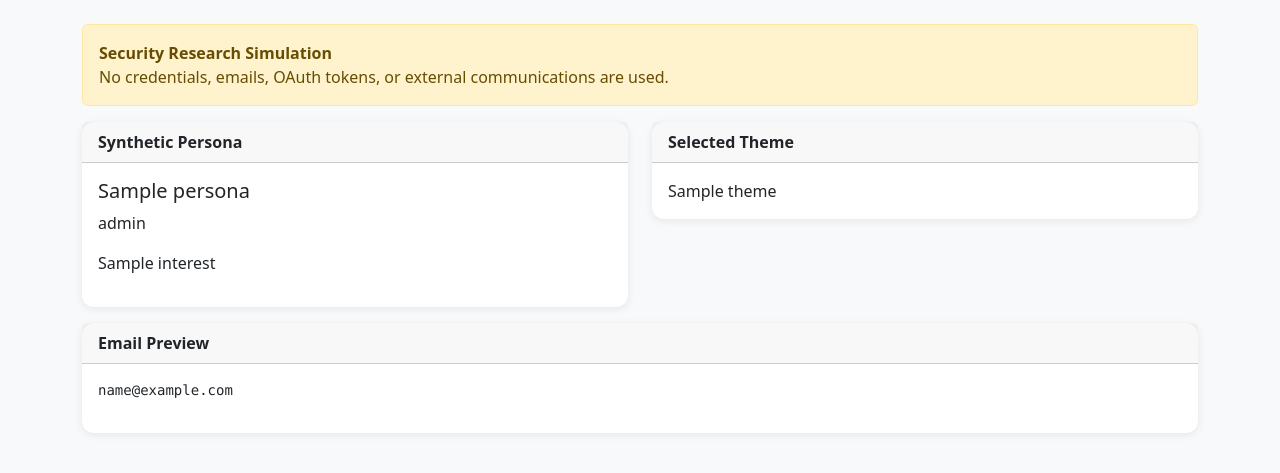
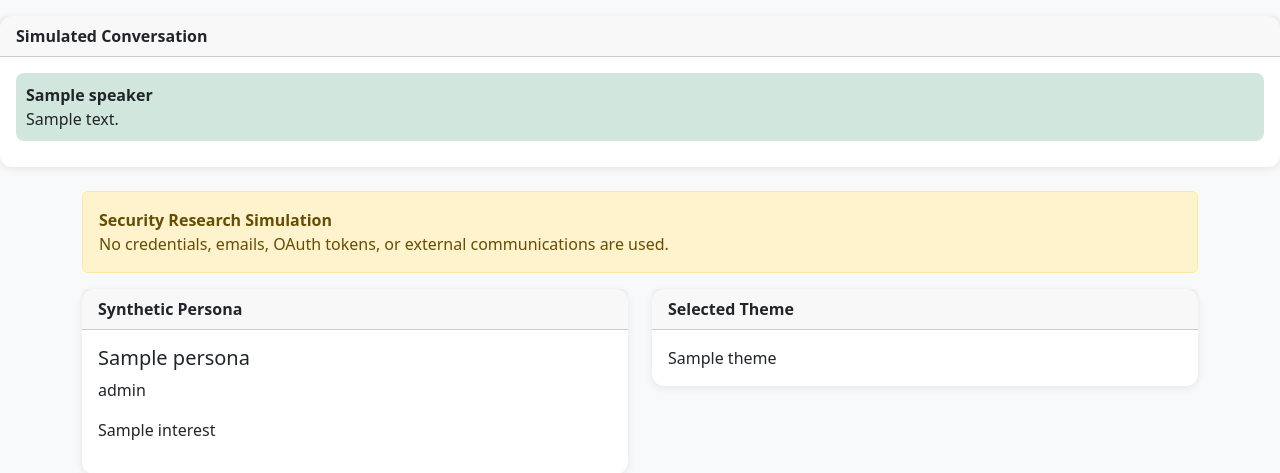
Before and after one commit to PrashantKrCS/PromptSpy-Lab, a Flask app: template templates/dashboard.html in a window 1280 px wide. Shown: the top 473 px of the page. Run offline with Flask 3, Linux system fonts and the light colour scheme; the template is opened without the code that fills it: most values are stand-ins (such as "Sample title", 1, 10 or a date in 2020).

Commit message:
Update dashboard.html

```diff
--- a/templates/dashboard.html
+++ b/templates/dashboard.html
@@ -9,6 +9,32 @@
 </head>
 
 <body class="bg-light">
+
+<div class="card mt-3">
+    <div class="card-header">
+        Simulated Conversation
+    </div>
+
+    <div class="card-body conversation-box">
+
+        {% for item in conversation %}
+
+            {% if item.speaker == "User" %}
+                <div class="user-message">
+                    <strong>{{ item.speaker }}</strong><br>
+                    {{ item.message }}
+                </div>
+            {% else %}
+                <div class="agent-message">
+                    <strong>{{ item.speaker }}</strong><br>
+                    {{ item.message }}
+                </div>
+            {% endif %}
+
+        {% endfor %}
+
+    </div>
+</div>
 
 <div class="container mt-4">
 
```
